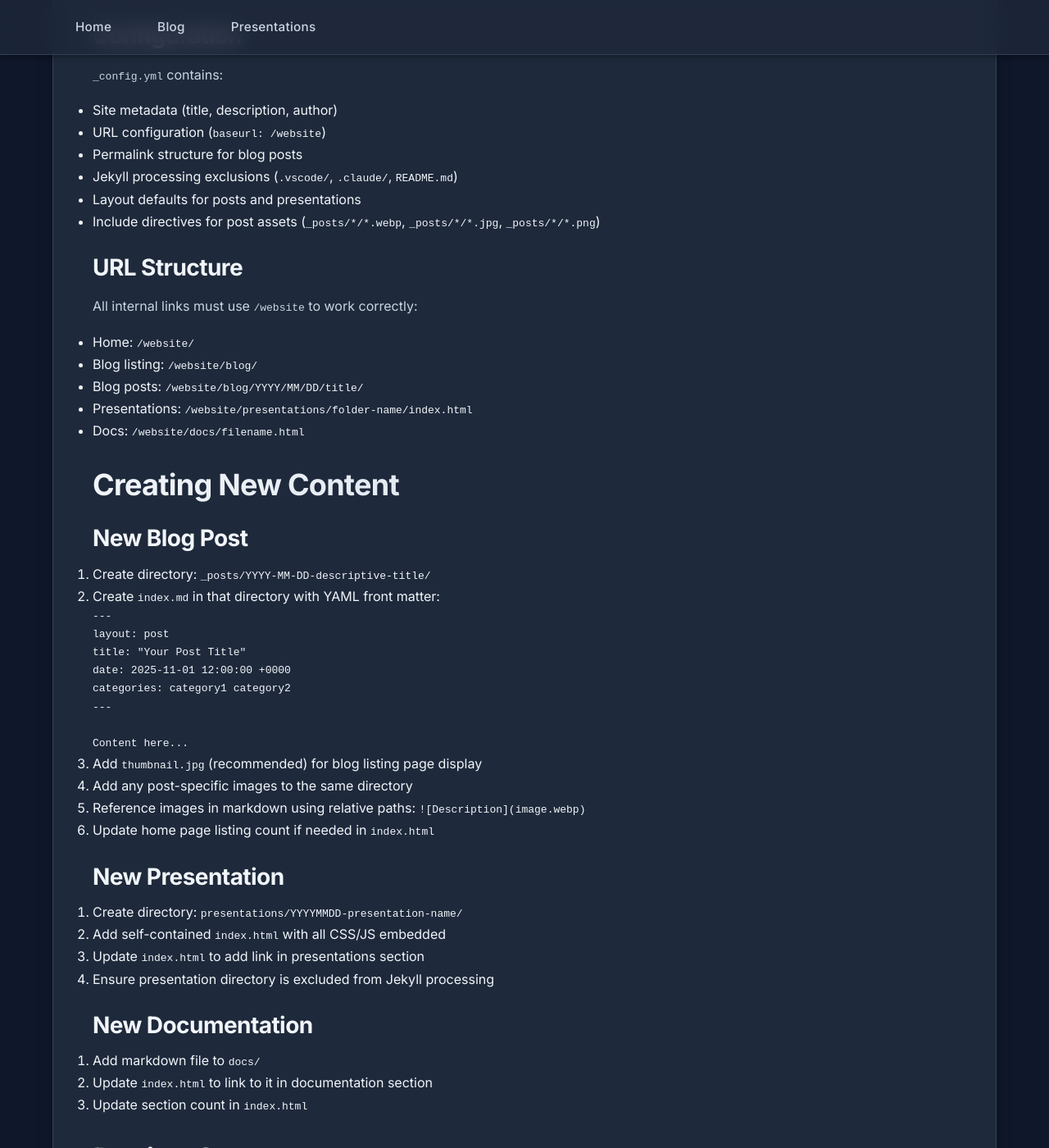
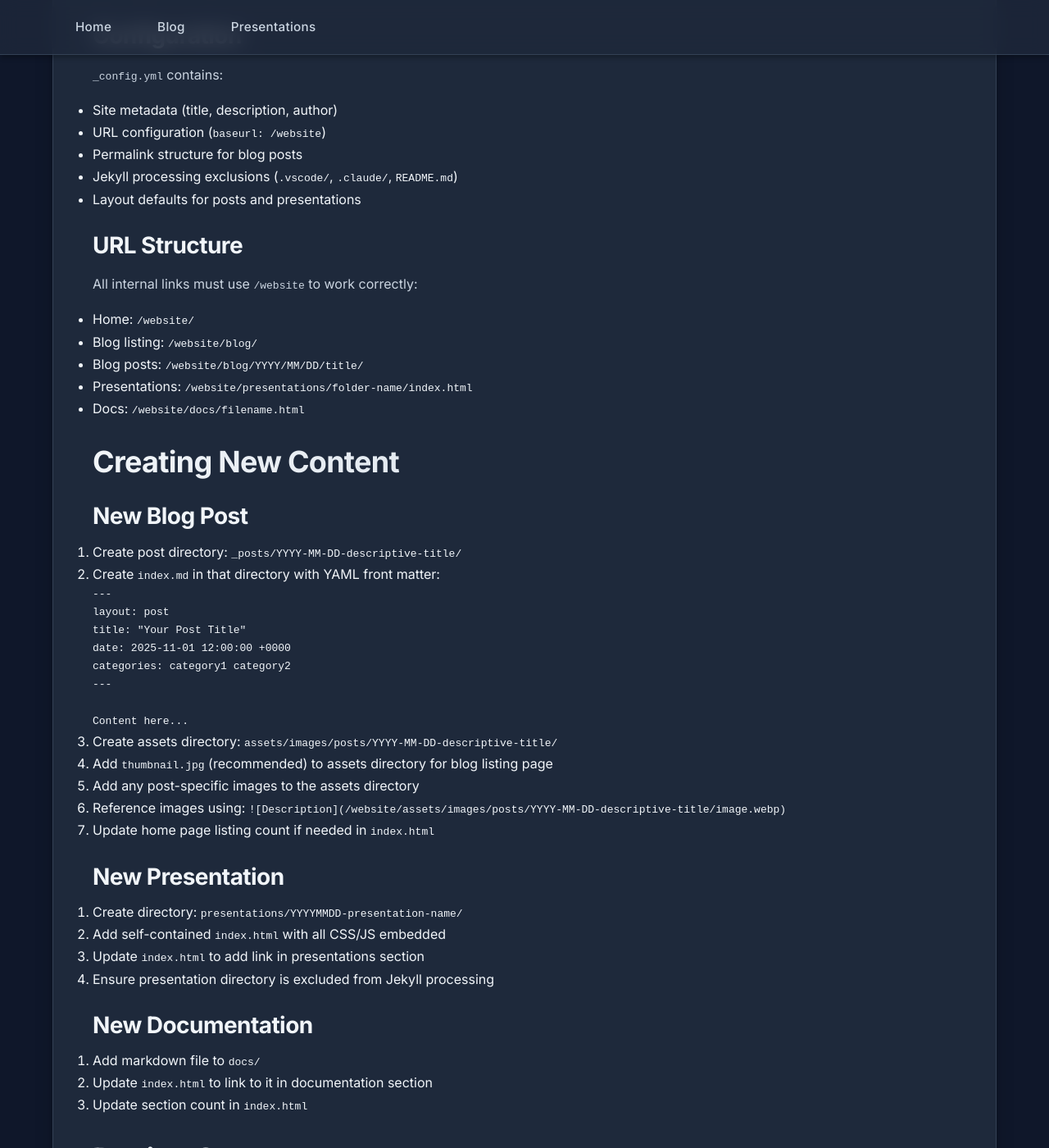
Before and after one commit to bodis/website, a Jekyll site: the page built from CLAUDE.md, in a window 1280 px wide and 1400 px high, scrolled down 1851 px. Shown: the whole window at 82% size. Built offline with Jekyll 4.4.1, drawn with Linux system fonts in a browser that asks for light colours; our own code applies the rules of GitHub Pages for plain Markdown files; some of the changed text lies outside the part shown.

Commit message:
jekyll image handling

````diff
--- a/CLAUDE.md
+++ b/CLAUDE.md
@@ -31,12 +31,12 @@
 1. **Blog Posts** (`_posts/`)
    - Each post has its own subdirectory: `_posts/YYYY-MM-DD-title/`
    - Post content in `index.md` with YAML front matter
-   - Post assets (images, thumbnails) stored in same directory
+   - Post assets stored separately in `assets/images/posts/YYYY-MM-DD-title/`
    - Automatically processed by Jekyll
    - Published at: `/blog/YYYY/MM/DD/title/`
    - Use `post` layout
-   - **Thumbnail support**: Add `thumbnail.jpg` to post directory for blog listing page
-   - Images referenced in posts use relative paths (e.g., `![Alt](image.webp)`)
+   - **Thumbnail support**: Add `thumbnail.jpg` to `assets/images/posts/YYYY-MM-DD-title/` for blog listing
+   - Images referenced using: `![Alt]({{ site.baseurl }}/assets/images/posts/YYYY-MM-DD-title/image.webp)`
 
 2. **Presentations** (`presentations/`)
    - Self-contained HTML files with embedded CSS/JS
@@ -67,7 +67,6 @@
 - Permalink structure for blog posts
 - Jekyll processing exclusions (`.vscode/`, `.claude/`, `README.md`)
 - Layout defaults for posts and presentations
-- Include directives for post assets (`_posts/*/*.webp`, `_posts/*/*.jpg`, `_posts/*/*.png`)
 
 ### URL Structure
 
@@ -94,10 +93,11 @@
 
    Content here...
    ```
-3. Add `thumbnail.jpg` (recommended) for blog listing page display
-4. Add any post-specific images to the same directory
-5. Reference images in markdown using relative paths: `![Description](image.webp)`
-6. Update home page listing count if needed in `index.html`
+3. Create assets directory: `assets/images/posts/YYYY-MM-DD-descriptive-title/`
+4. Add `thumbnail.jpg` (recommended) to assets directory for blog listing page
+5. Add any post-specific images to the assets directory
+6. Reference images using: `![Description]({{ site.baseurl }}/assets/images/posts/YYYY-MM-DD-descriptive-title/image.webp)`
+7. Update home page listing count if needed in `index.html`
 
 ### New Presentation
 
--- a/_config.yml
+++ b/_config.yml
@@ -23,12 +23,6 @@
     output: true
     permalink: /blog/:year/:month/:day/:title/
 
-# Include post assets in build
-include:
-  - _posts/*/*.webp
-  - _posts/*/*.jpg
-  - _posts/*/*.png
-
 # Default layouts
 defaults:
   - scope:
````
Also changed, not shown: other parts of CLAUDE.md (+1 -1 lines), _posts/2025-11-01-ai-coding-reality-check/index.md (+2 -2 lines), blog/index.html (+3 -4 lines), assets/images/posts/2025-11-01-ai-coding-reality-check/presentation1.webp (renamed from _posts/2025-11-01-ai-coding-reality-check/presentation1.webp), assets/images/posts/2025-11-01-ai-coding-reality-check/presentation2.webp (renamed from _posts/2025-11-01-ai-coding-reality-check/presentation2.webp), assets/images/posts/2025-11-01-ai-coding-reality-check/thumbnail.jpg (renamed from _posts/2025-11-01-ai-coding-reality-check/thumbnail.jpg).
